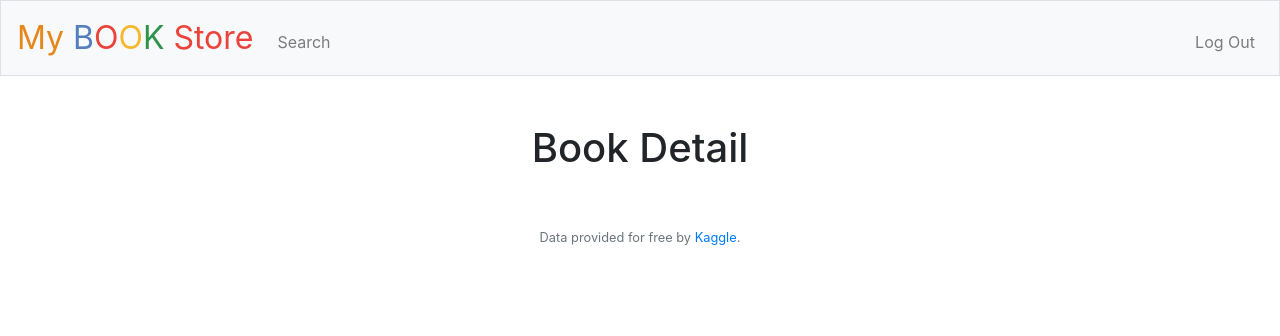
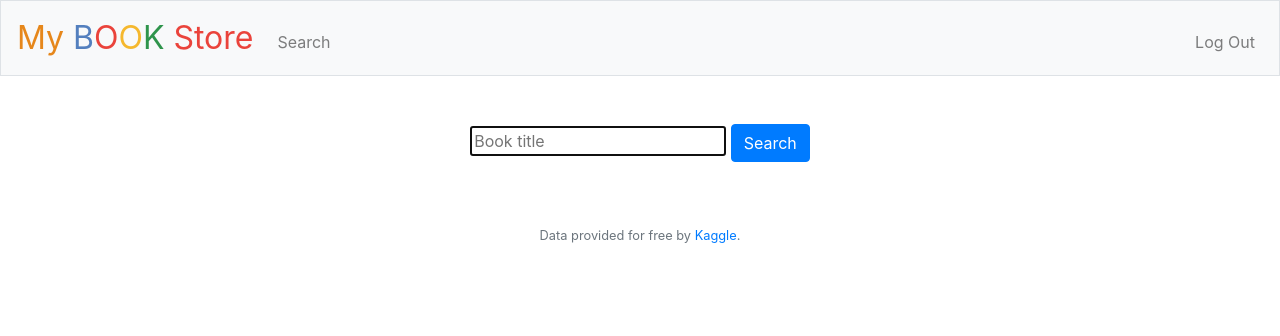
Before and after one commit to longlvt/cs50_Final_Project, a Flask app: page /search/ in a window 1280 px wide. Shown: the top 336 px of the page. Run offline with Flask 2, Linux system fonts and the light colour scheme; the visitor is signed in with stand-in values (Sample User, id 1); some libraries are stand-ins or nearby versions.

Commit message:
update README, update search

```diff
--- a/app.py
+++ b/app.py
@@ -13,7 +13,7 @@ from datetime import datetime
 from controllers.userHandlers import userAuth
 from controllers.userInfoHandlers import userManagement
 from controllers.dashboardHandler import dashboard
-from controllers.purchaseHandler import purchase
+from controllers.cartHandler import cart
 from controllers.searchHandler import search
 
 # Configure application
@@ -40,5 +40,5 @@ Session(app)
 app.register_blueprint(userAuth)
 app.register_blueprint(userManagement, url_prefix="/user")
 app.register_blueprint(dashboard)
-app.register_blueprint(purchase)
+app.register_blueprint(cart)
 app.register_blueprint(search, url_prefix="/search")
--- a/controllers/searchHandler.py
+++ b/controllers/searchHandler.py
@@ -1,4 +1,4 @@
-from flask import Flask, redirect, render_template, request, session, flash, Blueprint
+from flask import Flask, redirect, render_template, request, flash, Blueprint, jsonify
 from cs50 import SQL
 from helpers import apology, login_required
 
@@ -10,5 +10,51 @@ search = Blueprint('search', __name__)
 
 @search.route("/", methods=["GET", "POST"])
 @login_required
-def searchDetail():
-    return render_template("/bookDetail.html")
+def searchBook():
+    if request.method == "POST":
+        if not request.form.get("title"):
+            flash('You need to input Book title', category='error')
+        else:
+            book = db.execute("SELECT * FROM books WHERE \"Book-Title\" = ?", request.form.get("title"))
+            if len(book) == 0:
+                return apology("Sorry, can't find your book.")
+            else:
+                url = "/search/detail?isbn=" + str(book[0]['ISBN'])
+                print(f"DETAIL URL: {url}")
+                return redirect(url)
+                # return render_template("/bookDetail.html", book=book[0])
+    else:
+        return render_template("/search.html")
+
+@search.route("/auto")
+@login_required
+def searchAuto():
+    title = request.args.get('title')
+    if title:
+        books = db.execute("SELECT * FROM books WHERE \"Book-Title\" LIKE ? LIMIT 5", title + "%")
+        # print(f"FOUND: {books}")
+    else:
+        books = []
+    return jsonify(books)
+
+@search.route("/detail", methods=["GET", "POST"])
+@login_required
+def detail():
+    if request.method == "GET":
+        isbn = request.args.get('isbn')
+        if isbn:
+            book = db.execute("SELECT * FROM books WHERE ISBN = ?", isbn)
+            if len(book) == 0:
+                return apology("Sorry, can't find your book.")
+            else:
+                print(f"FOUND: {book}")
+                return render_template("/bookDetail.html", book=book[0])
+        else:
+            return apology("Sorry, something is missing. We can proceed with your request. Please try again.")
+    else:
+        isbn = request.form.get('productId')
+        print(f"ISBN TO ADD TO CART: {isbn}")
+
+        # Add book to Cart table
+
+        return redirect('/cart')
--- a/controllers/userHandlers.py
+++ b/controllers/userHandlers.py
@@ -30,7 +30,7 @@ def register():
             else:
                 # If input userName not found in DB, proceed to add new user to DB
                 db.execute("INSERT INTO users (userName, hash) VALUES (?, ?)", userName, generate_password_hash(password))
-                return redirect("/.html")
+                return redirect("/login.html")
         else:
             if not userName or len(userName) > 25:
                 # nameMsg = ['Username can not be blank.', 'Maximum 25 characters.']
@@ -91,3 +91,7 @@ def logout():
 
     # Redirect user to login form
     return redirect("/")
+
+@userAuth.route("/reset-password", methods=["GET", "POST"])
+def resetPwd():
+    pass
--- a/templates/bookDetail.html
+++ b/templates/bookDetail.html
@@ -5,6 +5,17 @@
 {% endblock %}
 
 {% block main %}
-    <!-- <script defer src="static/scri pt.js"></script> -->
-   <h1>Book Detail</h1>
+    <h1>{{book['Book-Title']}}</h1>
+    <hr>
+    <form action="/search/detail" method="POST">
+        <input type="hidden" name="productId" value="{{book.ISBN}}">
+        <div>
+            <img src="{{book['Image-URL-L']}}" alt="book['Book-Title']">
+        </div>
+        <p><b>Author</b>: {{book['Book-Author']}}</p>
+        <p><b>Published by:</b> {{book['Publisher']}}</p>
+        <p><b>Published in:</b> {{book['Year-Of-Publication']}}</p>
+        <h2>$10</h2>
+        <button class="btn btn-primary" type="submit">Add to Cart</button>
+    </form>
 {% endblock %}
--- /dev/null
+++ b/templates/search.html
@@ -0,0 +1,40 @@
+{% extends "layout.html" %}
+
+{% block title %}
+    Search
+{% endblock %}
+
+{% block main %}
+    <!-- <script defer src="static/scri pt.js"></script> -->
+    <form id="form" action="/search" method="post">
+        <input
+            autocomplete="off"
+            autofocus
+            placeholder="Book title"
+            name="title"
+            type="text">
+        <button class="btn btn-primary" type="submit">Search</button>
+    </form>
+    <p class="autoTitle" style="text-align: justify;">
+    </p>
+
+    <script crossorigin="anonymous" integrity="sha256-9/aliU8dGd2tb6OSsuzixeV4y/faTqgFtohetphbbj0=" src="https://code.jquery.com/jquery-3.5.1.min.js"></script>
+    <script>
+        let input = document.querySelector('input');
+        input.addEventListener('input', function() {
+            setTimeout(() => {
+                $.get('/search/auto?title=' + input.value, (shows) => {
+                    if (shows.length !== 0) {
+                        let html = '<b>Recommendation</b>';
+                        shows.forEach(item => {
+                            html += '<li>' + item['Book-Title'] + '</li>';
+                        })
+                        document.querySelector('p').innerHTML = html;
+                    } else {
+                        document.querySelector('p').innerHTML = '';
+                    }
+                });
+            }, 500)
+        });
+    </script>
+{% endblock %}
```
Also changed, not shown: controllers/cartHandler.py (renamed from controllers/purchaseHandler.py, +4 -7 lines), README.md, templates/cart.html (renamed from templates/buy.html).
